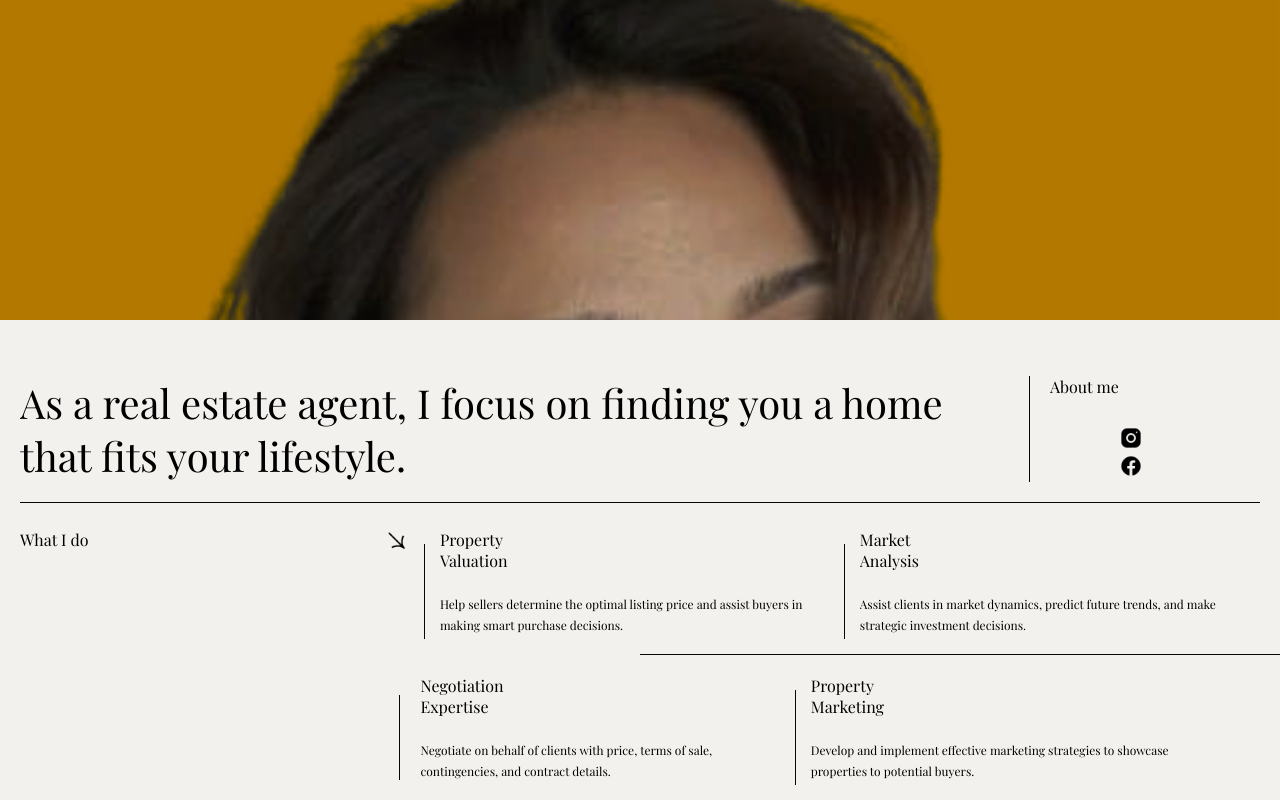
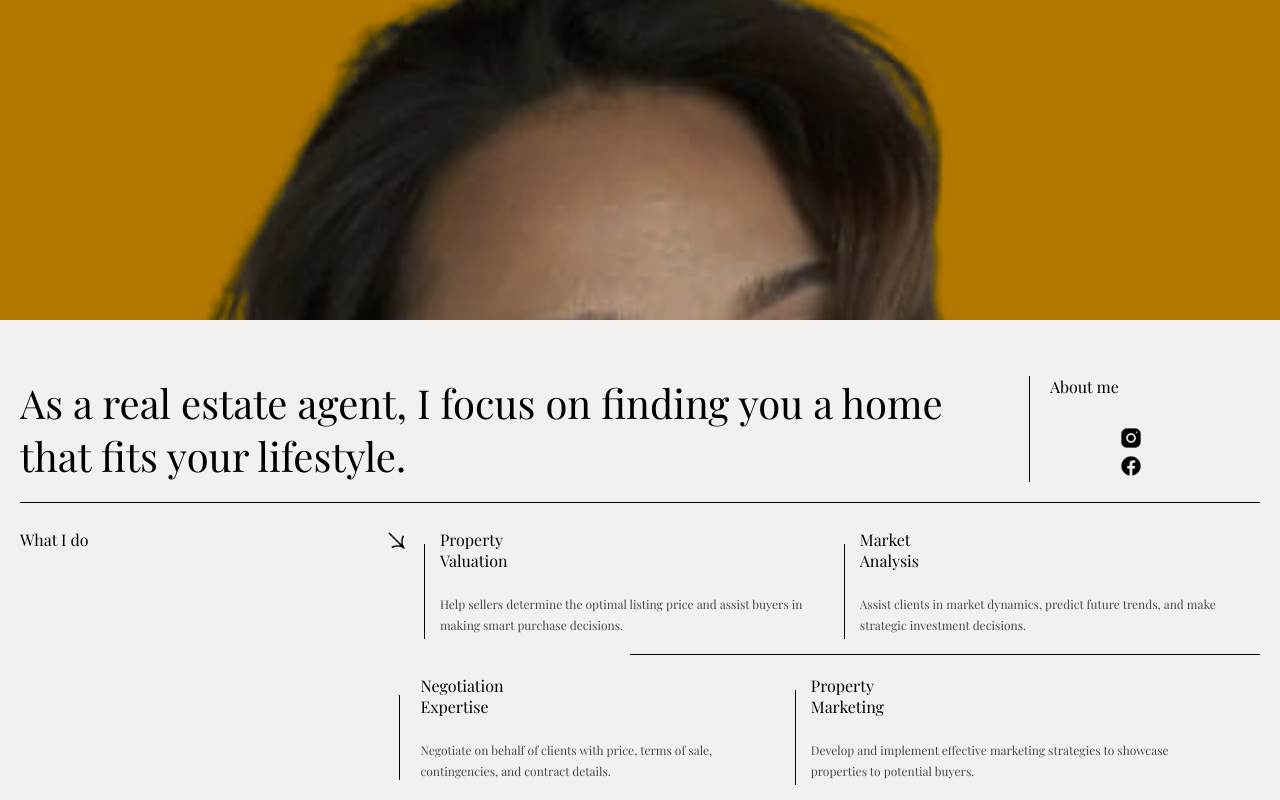
Before and after one commit to gtzjesus/JesicaArreola, a React (Vite) app: page / in a window 1280 px wide. Shown: the part 353-1153 px from the top of the page. Built offline with nearby package versions, Linux system fonts and the light colour scheme.

Commit message:
Creating horizontal line

```diff
--- a/src/components/work/Work.jsx
+++ b/src/components/work/Work.jsx
@@ -52,6 +52,7 @@ const ContentTitle = styled.span``;
 
 const ContentDescription = styled.span`
   font-size: var(--font-tiny);
+  opacity: 0.7;
 `;
 
 const VerticalLine = styled.div`
--- a/src/styles/App.css
+++ b/src/styles/App.css
@@ -1,4 +1,5 @@
 @import url('https://fonts.googleapis.com/css2?family=Playfair+Display&display=swap');
+
 * {
   font-family: 'Playfair Display', serif;
   margin: 0;
@@ -9,6 +10,7 @@
   overflow-x: hidden;
 }
 
+/* Creating Horizontal line (fullscreen) */
 hr {
   display: block;
   height: 6px;
@@ -17,8 +19,12 @@ hr {
   margin: 20px; /* Adjust spacing as needed */
   padding: 0;
 }
+
+/* Creating Horizontal line (half-screen) */
+
 .hr-half-screen {
   display: flex;
+  padding-right: var(--padding-small);
 }
 
 .hr-half-screen::before {
```
